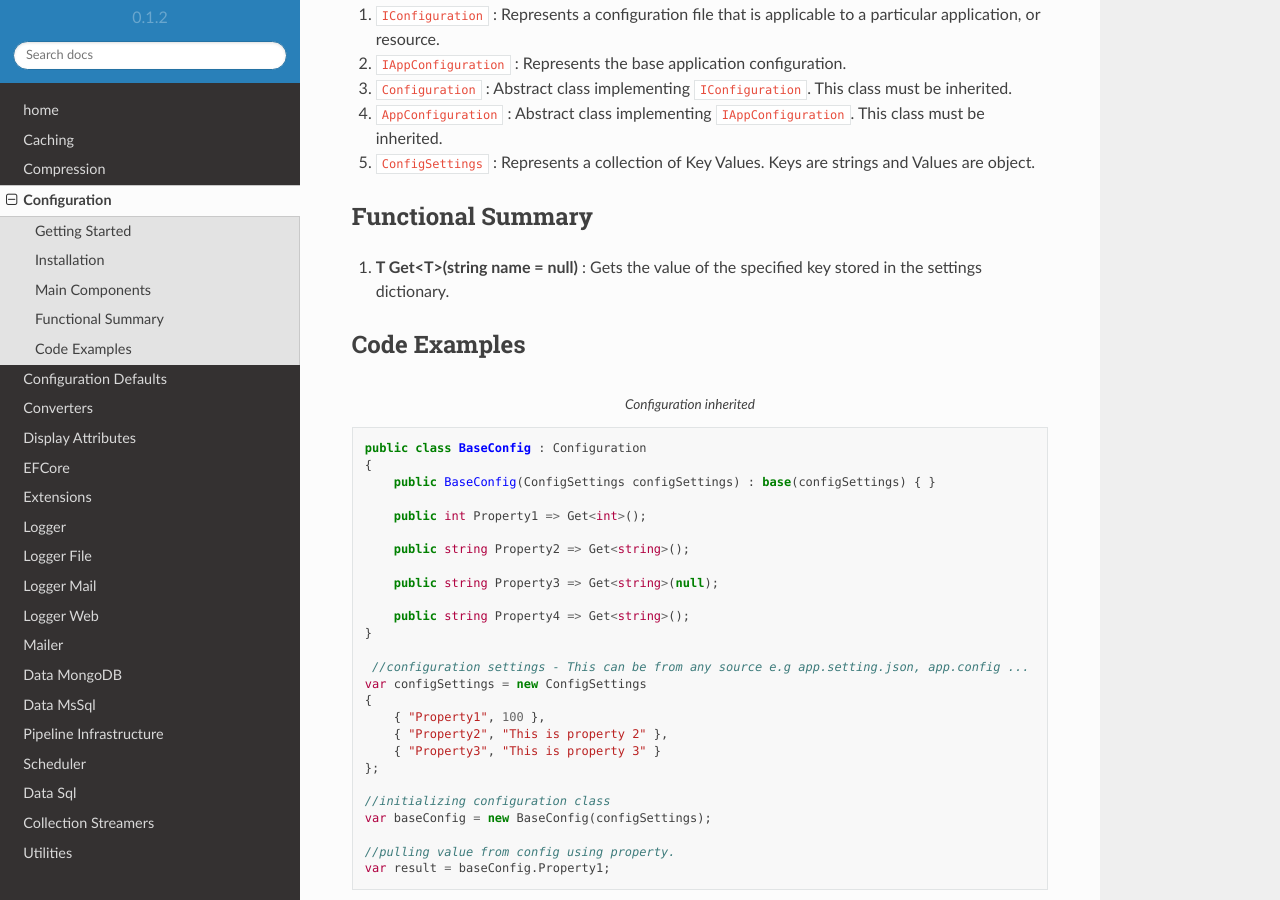
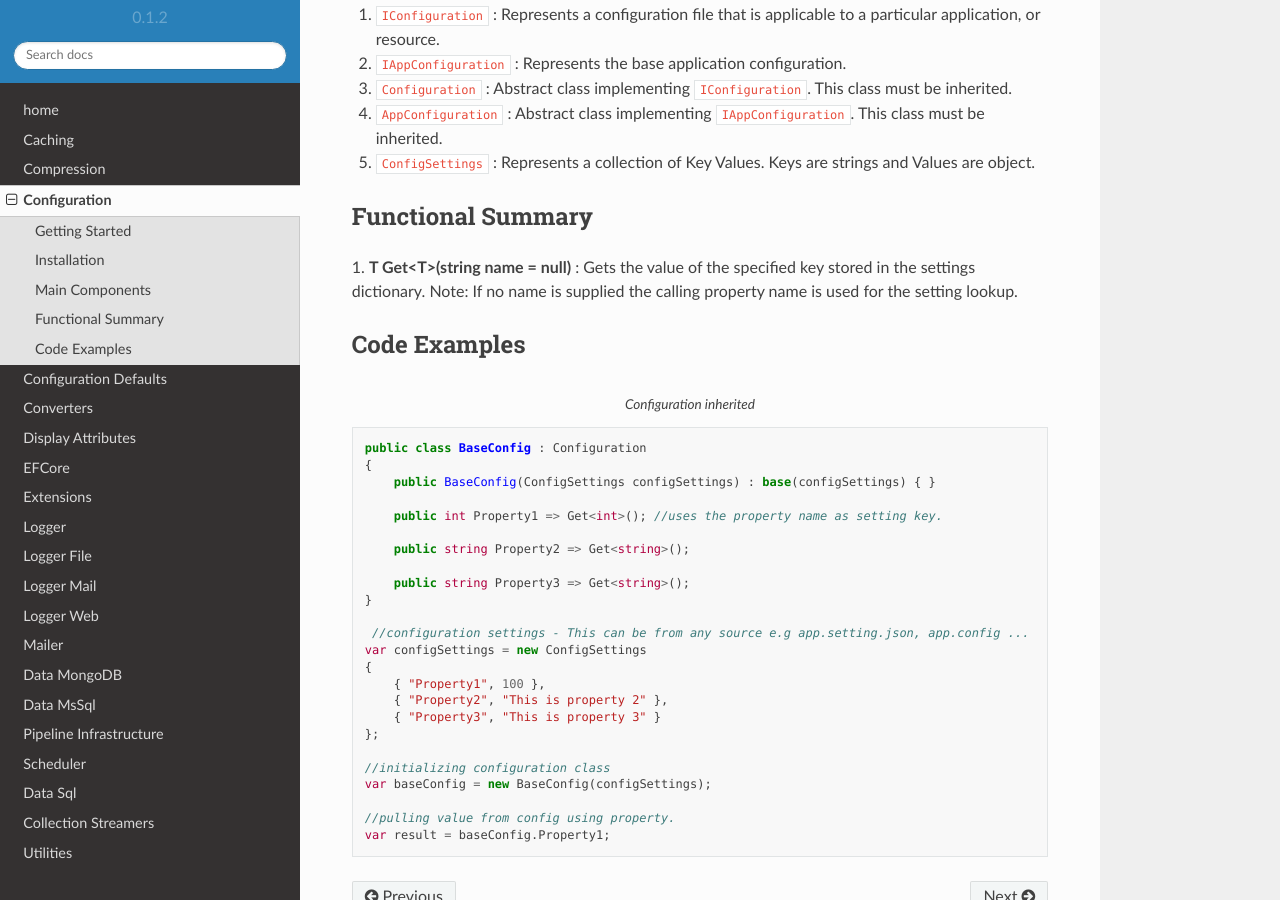
Before and after one commit to BjornWilliams/DocsVersaTul, a Sphinx documentation site: the page built from docs/source/configuration.rst, in a window 1280 px wide and 900 px high, scrolled down 585 px. Built offline with Sphinx 7.4.7 and the Read the Docs theme 2.0.0, drawn with Linux system fonts in a browser that asks for light colours.

Commit message:
Update configuration.rst
code clean up

```diff
--- a/docs/source/configuration.rst
+++ b/docs/source/configuration.rst
@@ -28,6 +28,7 @@ Main Components
 Functional Summary
 ------------------
 1. **T Get<T>(string name = null)** : Gets the value of the specified key stored in the settings dictionary.
+Note: If no name is supplied the calling property name is used for the setting lookup.
 
 Code Examples
 -------------
@@ -40,13 +41,11 @@ Code Examples
     {
         public BaseConfig(ConfigSettings configSettings) : base(configSettings) { }
 
-        public int Property1 => Get<int>();
+        public int Property1 => Get<int>(); //uses the property name as setting key.
 
         public string Property2 => Get<string>();
 
-        public string Property3 => Get<string>(null);
-
-        public string Property4 => Get<string>();
+        public string Property3 => Get<string>();
     }
 
      //configuration settings - This can be from any source e.g app.setting.json, app.config ...
```
